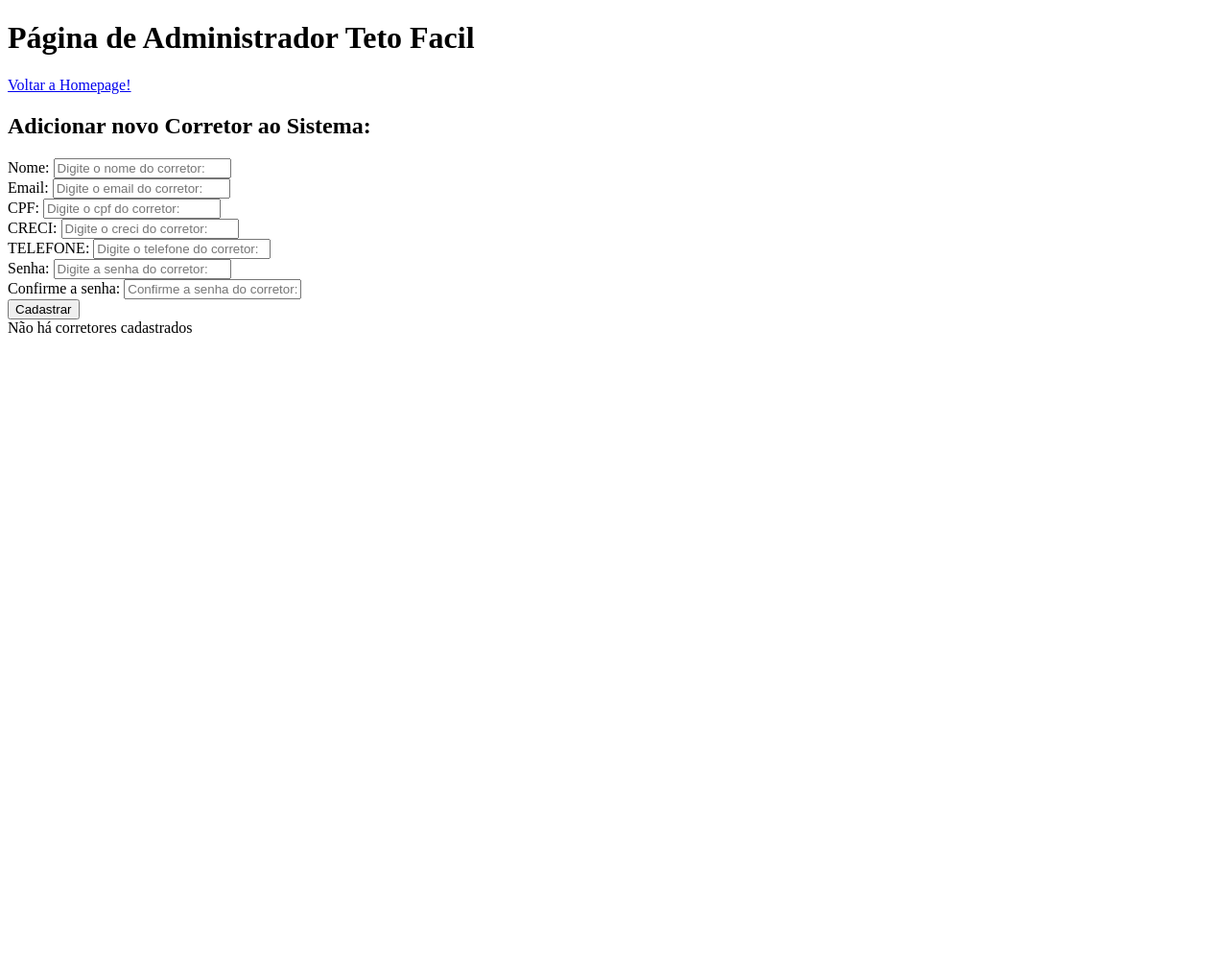
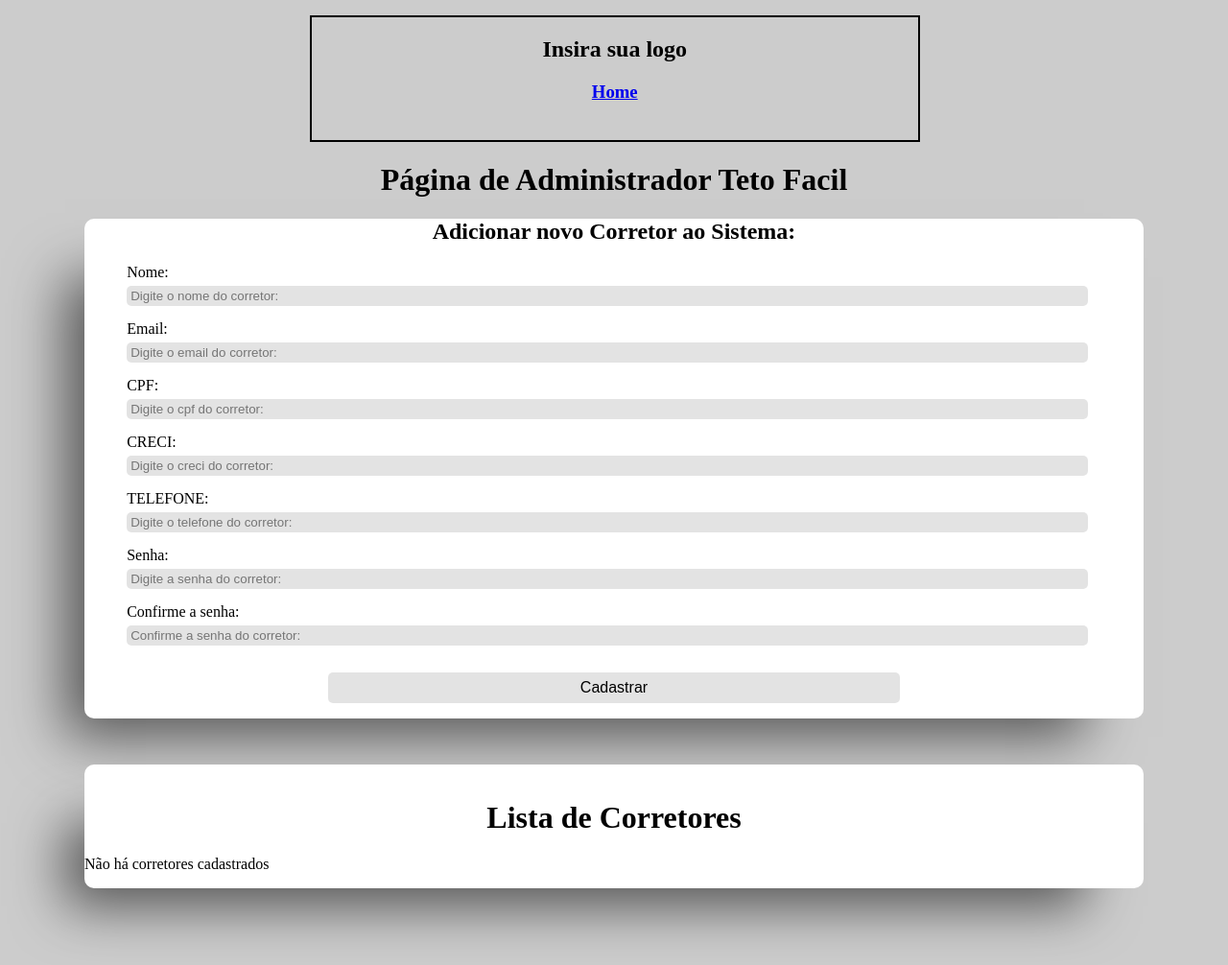
Before and after one commit to Leo-Cavalli/Teto-Facil, a PHP site: page /frontEnd/adminPage.php in a window 1280 px wide. Shown: the whole page at 96% size. Before the commit the page ends 347 px from the top, so only its background shows below. Run offline with PHP 8.4, Linux system fonts and the light colour scheme; the visitor is signed in with stand-in values (Sample User, id 1); data comes from the database, SQL or seed files in the repository.

Commit message:
adminPage - css/html

```diff
--- /dev/null
+++ b/frontEnd/Stylesheets/admin_mint.css
@@ -0,0 +1,276 @@
+body{
+    background-color: #CCC;
+}
+
+.spacer{
+    float: left;
+    width: 100%;
+    height: 5em;
+    position: relative;
+}
+
+.forms{
+    border-radius: 5px;
+    font-family: 'Raleway', sans-serif;
+}
+
+.forms-title{
+    width: 40%;
+    margin-left: 30%;
+    margin-right: 30%;
+    text-align: center;
+    border-bottom: 1px solid #444;
+    text-transform:  uppercase;
+}
+
+.forms-title p{
+    padding: 0%;
+    margin-bottom: .5em;
+}
+
+.logo{
+    width: 40%;
+    margin-top: 1em;
+    margin-left: 20%;
+    margin-right: 20%;
+    height: 5em;
+    padding: 0%;
+    border: 2px solid black;
+    text-align: center;
+}
+
+.home-button{
+    display: inline-block;
+    position: absolute;
+    top: 50%;
+    left: 40px;
+    transform: translate(0%,-50%);
+}
+
+.home-button a {
+    transition: color .2s linear, border .2s linear;
+    border-bottom: transparent;
+    font-family: 'Raleway', sans-serif;
+    font-size: larger;
+    text-decoration: none;
+    color: #0000009a;
+    text-align: center;
+    text-transform:  uppercase;
+}
+
+.home-button a:hover{
+    border-bottom: 1px dotted;
+    color: #000;
+}
+
+.button-form{
+    border: 2px solid transparent;
+    background-color: #ddddddce;
+    border-radius: 5px;
+    outline: none;
+    font-size: 100%;
+    height: 2em;
+    width: 54%;
+    margin-top: 0.8em;
+    margin-right: 23%;
+    margin-left: 23%;
+}
+
+.button-form:focus{
+    border: 2px solid #000;
+    outline: none;
+}
+
+input{
+    width: 90%;
+}
+
+label{
+    padding-bottom: 5px;
+}
+
+label,input{
+    margin-left: 4%;
+}
+
+label, textarea, select{
+    display: inline-block;
+    width: 100%;
+    box-sizing: border-box;
+}
+
+input, textarea, select{
+    background: #ddddddce;
+    border-radius: 5px;
+    border: 2px solid transparent;
+    margin-bottom: 15px;
+}
+
+select:focus, input:focus, textarea:focus{
+    border: 2px solid #000;
+    outline: none;
+}
+
+
+/* Grid */
+
+.flexbox-forms{
+    display: flex;
+    flex-wrap: nowrap;
+}
+
+.cols{
+    padding: 0%;
+    margin: 0%;
+    display: inline-block;
+    background-color: #fff;
+}
+
+.col-1-2{
+    margin-top: 1em;
+    width: 49.5%;
+    float: left;
+    border-radius: 5px;
+}
+
+.col-2-4{
+    margin-left: 24.9%;
+    margin-right: 24.9%;
+    width: 50%;
+    box-sizing: content-box;
+    box-shadow: -41px 40px 55px -21px rgba(0, 0, 0, 0.586);
+    float: left;
+}
+
+.row{
+    width: 100%;
+    margin: 0%;
+    padding: 0%;
+    overflow: auto;
+    padding-bottom: 5em;
+    float: left;
+}
+
+.inputArea{
+    background-color: #fff;
+    margin-left: 5em;
+    margin-right: 5em;
+    border-radius: 10px;
+    box-shadow: -41px 40px 55px -21px rgba(0, 0, 0, 0.586);
+    margin-bottom: 3em;
+    padding-bottom: 1em;
+}
+
+.boxTitle{
+    text-align: center;
+}
+
+h1{
+    text-align: center;
+}
+
+.logo{
+    width: 50%;
+    margin-top: 1em;
+    margin-left: 24.9%;
+    margin-right: 24.9%;
+    height: 8em;
+    padding: 0%;
+    border: 2px solid black;
+    text-align: center;
+}
+
+button{
+    border: 2px solid transparent;
+    background-color: #ddddddce;
+    border-radius: 5px;
+    outline: none;
+    font-size: 100%;
+    height: 2em;
+    width: 54%;
+    margin-top: 0.8em;
+    margin-right: 23%;
+    margin-left: 23%;
+}
+
+.infoAdmin{
+    background-color: #fff;
+    margin-left: 5em;
+    margin-right: 5em;
+    border-radius: 10px;
+    box-shadow: -41px 40px 55px -21px rgba(0, 0, 0, 0.586);
+    margin-bottom: 5em;
+    padding-bottom: 1em;
+    padding-top: 1em;
+}
+
+.msgCad{
+    text-align: center;
+    font-size: 10px;
+    padding-bottom: 1em;
+}
+
+.divAdmin{
+    padding-left: 5em;
+    border-color: #000;
+}
+
+/*.button-edit-delete{
+    border: 1px solid transparent;
+    background-color: #ddddddce;
+    border-radius: 5px;
+    outline: none;
+    font-size: 100%;
+    height: 1.3em;
+    width: 7.5%;
+    margin-top: 2px;
+    margin-bottom: 2px;
+}*/
+
+.main-nav{
+    position: fixed;
+    top: 0;
+    width: 94%;
+    margin: 11px 3% 2em 3%;
+    border-radius: 15px;
+    background-color: black;
+    box-shadow: -41px 40px 55px -21px rgba(0, 0, 0, 0.586);
+}
+
+.main-nav ul{
+    margin: 0%;
+    padding: 0%;
+}
+
+.main-nav li{
+    list-style: none;
+    text-transform: uppercase;
+    display: inline;
+    font-family: 'Raleway', sans-serif;
+}
+
+.main-nav li a{
+    border: inherit;
+    padding: 1.5em 1.5em;
+    margin: 0%;
+    color: white;
+    text-decoration: none;
+    display: block;
+}
+
+.first-li,.first-li a{
+    border-radius: 15px 0px 0px 15px;
+}
+
+.rigths-li{
+    float: right;
+}
+
+.lefts-li{
+    float: left;
+}
+
+.main-nav a:hover{
+    background-color: #fff;
+    color: black;
+}
--- a/frontEnd/adminPage.php
+++ b/frontEnd/adminPage.php
@@ -44,18 +44,25 @@
     <meta charset="UTF-8">
     <meta http-equiv="X-UA-Compatible" content="IE=edge">
     <meta name="viewport" content="width=device-width, initial-scale=1.0">
+    <link rel="stylesheet" href="Stylesheets/admin_mint.css">
     <title>Página de Administrador</title>
 </head>
 <body>
+    <header>
+        <div class="logo">
+            <h2>Insira sua logo</h2>
+            <h3><a href="homepage.php">Home</a></h3>
+        </div>
+    </header>
     <h1>Página de Administrador Teto Facil</h1>
-    <a href="homepage.php">Voltar a Homepage!</a>
-    <h2>Adicionar novo Corretor ao Sistema:</h2>
+    <div class="inputArea">
+        <h2 class="boxTitle">Adicionar novo Corretor ao Sistema:</h2>
         <form action="../login.php" method="post">
             <label for="name">Nome:</label>
-        <input type="text" name="name" id="name" placeholder="Digite o nome do corretor: " maxlength="100" required>
+            <input class="textarea" type="text" name="name" id="name" placeholder="Digite o nome do corretor: " maxlength="20" required>
             <br>
             <label for="email">Email:</label>
-        <input type="email" name="email" id="email" placeholder="Digite o email do corretor: " maxLenght="100" required>
+            <input type="email" name="email" id="email" placeholder="Digite o email do corretor: " maxLenght="30" required>
             <br>
             <label for="cpf">CPF:</label>
             <input type="text" name="cpf" id="cpf" placeholder="Digite o cpf do corretor: " required>
@@ -73,26 +80,30 @@
             <input type="password" name="passwordconfirm" id="passwordconfirm" placeholder="Confirme a senha do corretor: " maxLenght="12" required>
             <br>
             <input type="hidden" name='CadStateAgent' value='CadOp'>
-        <button type="submit" name="acao" value="cadastrar">Cadastrar</button>
+            <button class="button-form" type="submit" name="acao" value="cadastrar">Cadastrar</button>
         </form>
+    </div>
+    <div class="infoAdmin">
+        <h1>Lista de Corretores</h1>
         <?php
 
-            //Esse trecho de código é responsável por listar todos os corretores cadastrados no sistema
             $StateAgentsArray = classCorretor::getAllStateAgentsfromBd();
 
             if(sizeof($StateAgentsArray) > 0){
                 for($i = 0; $i < sizeof($StateAgentsArray); $i++){
-                    echo "<table>";
-                    echo "<li>".$StateAgentsArray[$i]->getName()."</li>";
-                    echo "<li>".$StateAgentsArray[$i]->getEmail()."</li>";
-                    echo "<li>".$StateAgentsArray[$i]->getCpf()."</li>";
-                    echo "<li>".$StateAgentsArray[$i]->getTelefone()."</li>";
+                    echo "<div class = divAdmin>";
+                    echo "<h2>Corretor ".$StateAgentsArray[$i]->getName(). "</h2>";
+                    echo "<li>Nome: ".$StateAgentsArray[$i]->getName()."</li>";
+                    echo "<li>Email: ".$StateAgentsArray[$i]->getEmail()."</li>";
+                    echo "<li>CPF: ".$StateAgentsArray[$i]->getCpf()."</li>";
+                    echo "<li>Telefone: ".$StateAgentsArray[$i]->getTelefone()."</li>";
                     echo "<li>CRECI: ".$StateAgentsArray[$i]->getCreci()."</li>";
                     echo "<li>Senha: ************</li>";
-                    echo "<li><a href='editStateAgent.php?id=".$StateAgentsArray[$i]->getId()."&email=".$StateAgentsArray[$i]->getEmail()."&cpf=".$StateAgentsArray[$i]->getCpf()."&telefone=".$StateAgentsArray[$i]->getTelefone()."&creci=".$StateAgentsArray[$i]->getCreci()."&password=".$StateAgentsArray[$i]->getPassword()."&name=".$StateAgentsArray[$i]->getName()."'>Editar</a></li>";
+                    echo "<li ><a href='editStateAgent.php?id=".$StateAgentsArray[$i]->getId()."&email=".$StateAgentsArray[$i]->getEmail()."&cpf=".$StateAgentsArray[$i]->getCpf()."&telefone=".$StateAgentsArray[$i]->getTelefone()."&creci=".$StateAgentsArray[$i]->getCreci()."&password=".$StateAgentsArray[$i]->getPassword()."&name=".$StateAgentsArray[$i]->getName()."'>Editar</a></li>";
                     echo "<li><a href='adminPage.php?op=deleteStateAgent&id=".$StateAgentsArray[$i]->getId()."'>Apagar</a></td>";
                     echo "</li>";
-                    echo "</table>";
+                    echo "<br>";
+                    echo "</div>";
                 }
             }else{
                 echo "<tr>";
@@ -101,5 +112,7 @@
             }
 
         ?>
+    </div>
+
 </body>
 </html>
```
Lines whose indentation alone changed are shown as unchanged.
